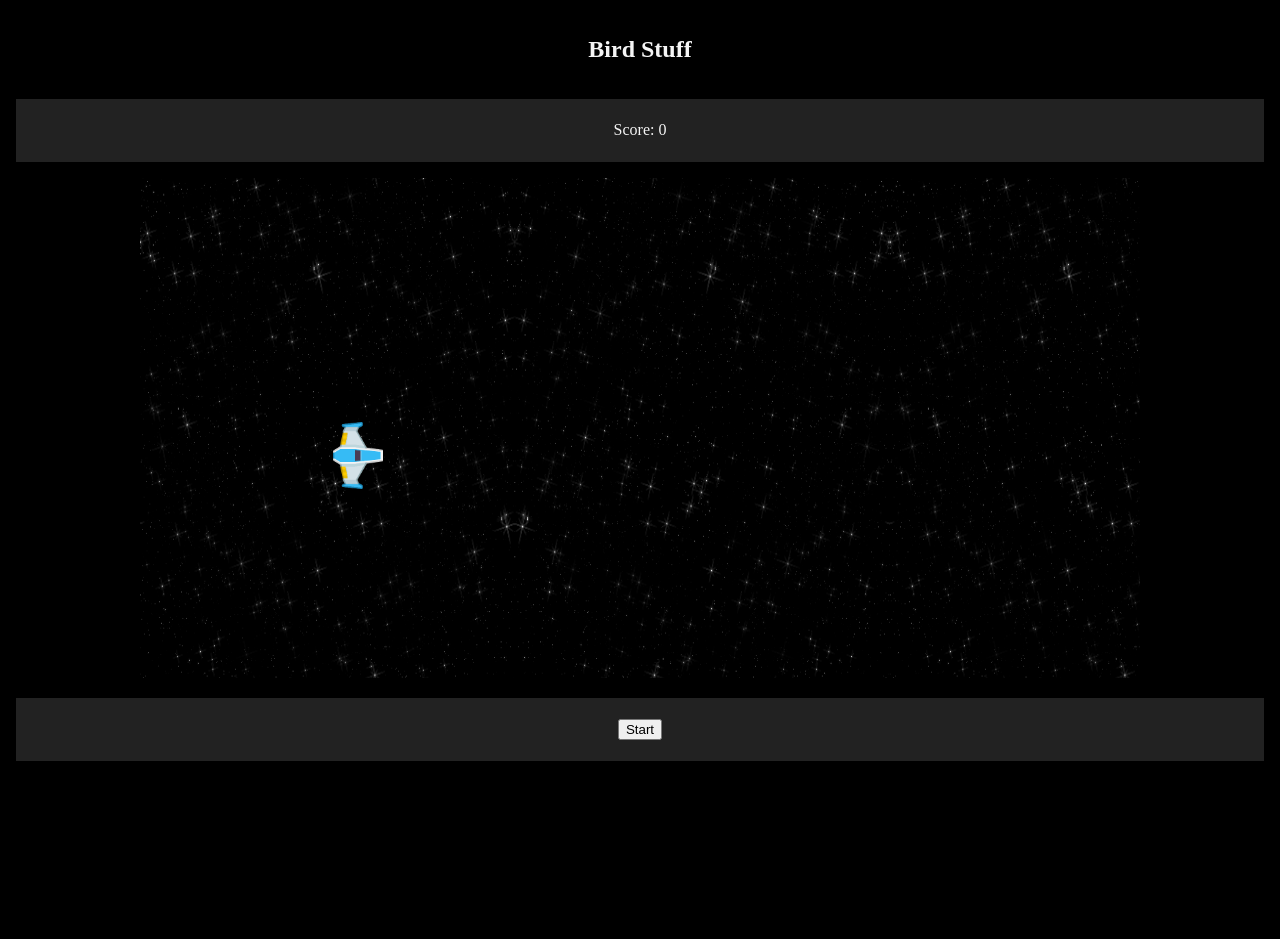
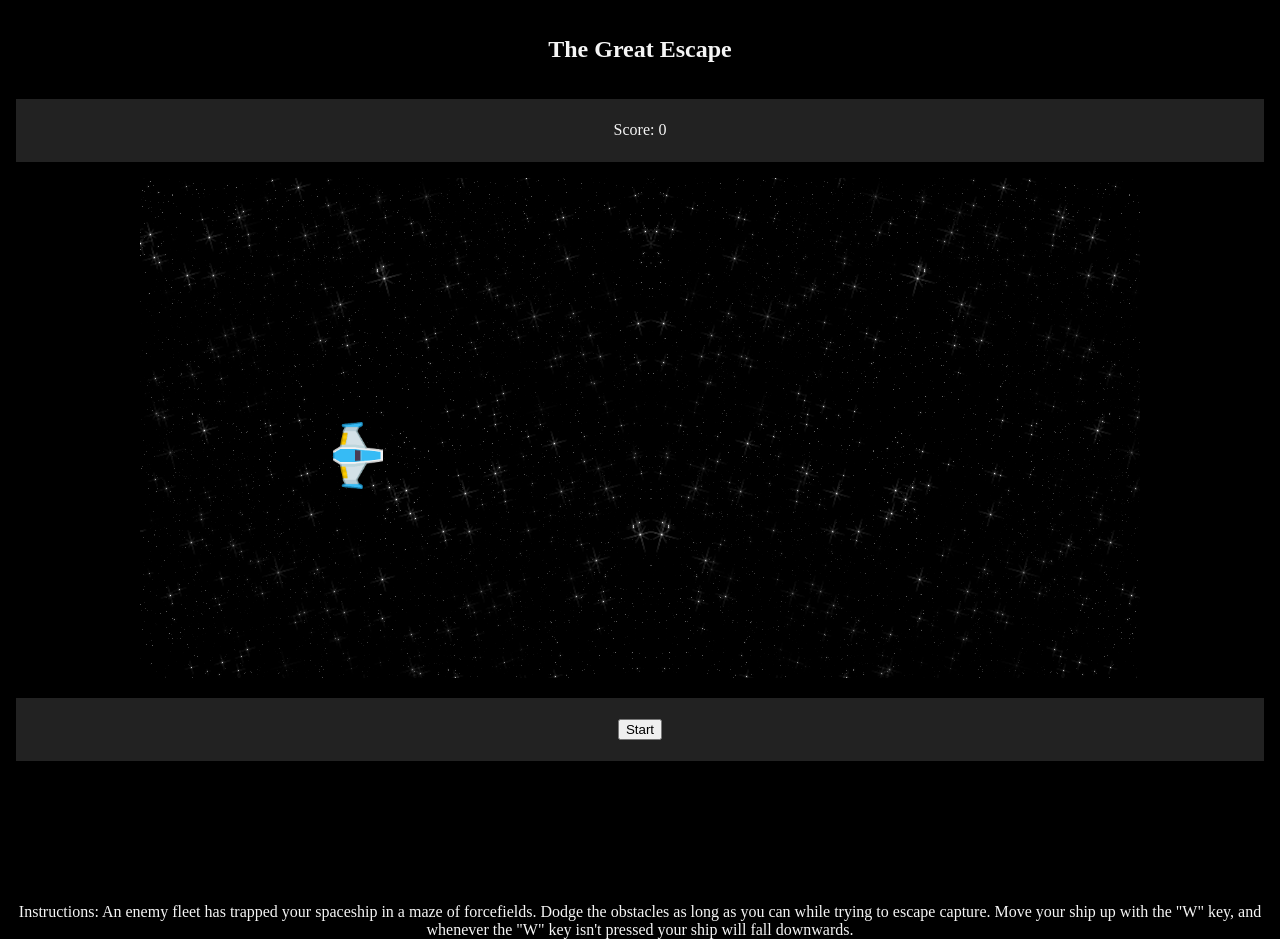
Before and after one commit to tylersb/project1, a plain HTML site: page index.html in a window 1280 px wide. Before the commit the page ends 903 px from the top, so only its background shows below. Drawn offline with Linux system fonts and the light colour scheme.

Commit message:
adds game over alert & instructions, changes game title

```diff
--- a/index.html
+++ b/index.html
@@ -5,10 +5,10 @@
   <meta http-equiv="X-UA-Compatible" content="IE=edge">
   <meta name="viewport" content="width=device-width, initial-scale=1.0">
   <link rel="stylesheet" href="style.css">
-  <title>Flight Prototype</title>
+  <title>The Great Escape</title>
 </head>
 <body>
-  <h2>Bird Stuff</h2>
+  <h2>The Great Escape</h2>
   <div id="container">
     <aside id="top">
       <div>Score: <span id="score"></span></div>
@@ -20,6 +20,7 @@
       <input id="start" type="button" value="Start">
     </aside>
   </div>
+  <div>Instructions: An enemy fleet has trapped your spaceship in a maze of forcefields. Dodge the obstacles as long as you can while trying to escape capture. Move your ship up with the "W" key, and whenever the "W" key isn't pressed your ship will fall downwards.</div>
 <script src="script.js"></script>
 </body>
 </html>
--- a/script.js
+++ b/script.js
@@ -69,7 +69,6 @@ let gameRunning = false
 let gameScore = 0
 const audio = new Audio('./assets/bgm.mp3')
 audio.loop = true
-console.log(audio.currentTime)
 
 // avatar movement
 let pressedKeys = {}
@@ -116,7 +115,7 @@ function bottomWallStreaming(wallNum) {
 }
 
 // button functionality
-function resetGame() {
+function startGame() {
   gameRunning = true
   pressedKeys = {}
   avatar.y = screenBottom / 2
@@ -132,7 +131,7 @@ function resetGame() {
     audio.play()
   }
 }
-start.addEventListener('click', resetGame)
+start.addEventListener('click', startGame)
 
 // game loop
 const gameLoopInterval = setInterval(gameLoop, 1)
@@ -140,7 +139,7 @@ const gameLoopInterval = setInterval(gameLoop, 1)
 function gameLoop() {
   // clear canvas
   ctx.clearRect(0, 0, canvas.width, canvas.height)
-  ctx.drawImage(background, 0, 0, screenRight * 1.5, screenBottom * 2)
+  ctx.drawImage(background, 0, 0)
   avatar.render()
   avatar2.render()
   ctx.drawImage(avSprite, avatar.x - 7, avatar.y - 6, 50, 67)
@@ -158,6 +157,9 @@ function gameLoop() {
     detectHit(avatar2, wall2)
   ) {
     gameRunning = false
+    ctx.fillStyle = 'white'
+    ctx.font = '60px serif'
+    ctx.fillText('Game Over!', 350, 300)
   }
   if (gameRunning === true) {
     topWallStreaming(wall)
@@ -177,6 +179,5 @@ function detectHit(objectOne, objectTwo) {
   const right = objectOne.x <= objectTwo.x + objectTwo.width
   const top = objectOne.y + objectOne.height >= objectTwo.y
   const bottom = objectOne.y <= objectTwo.y + objectTwo.height
-  // console.log(left, right, top, bottom)
   return left && right && top && bottom
 }
```
